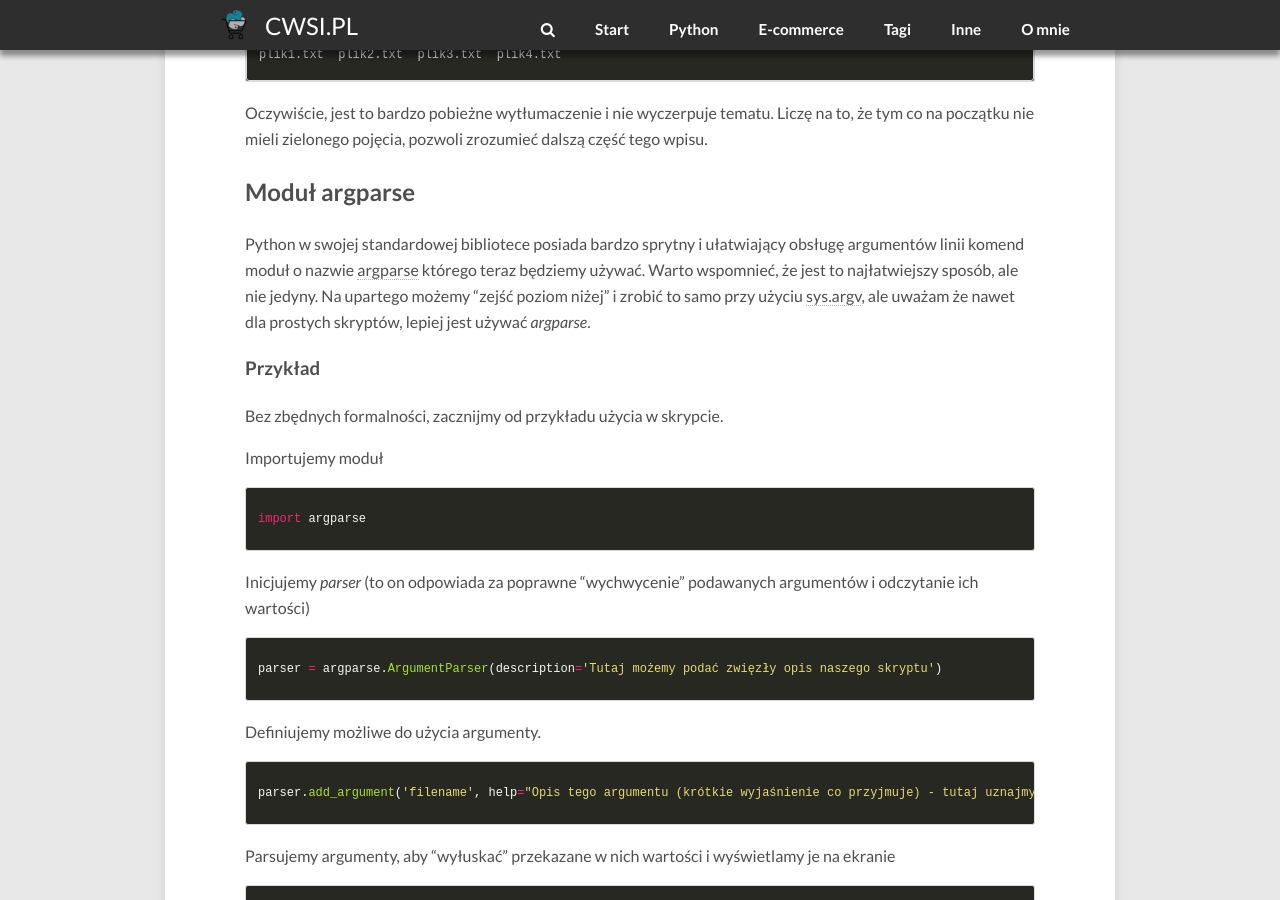
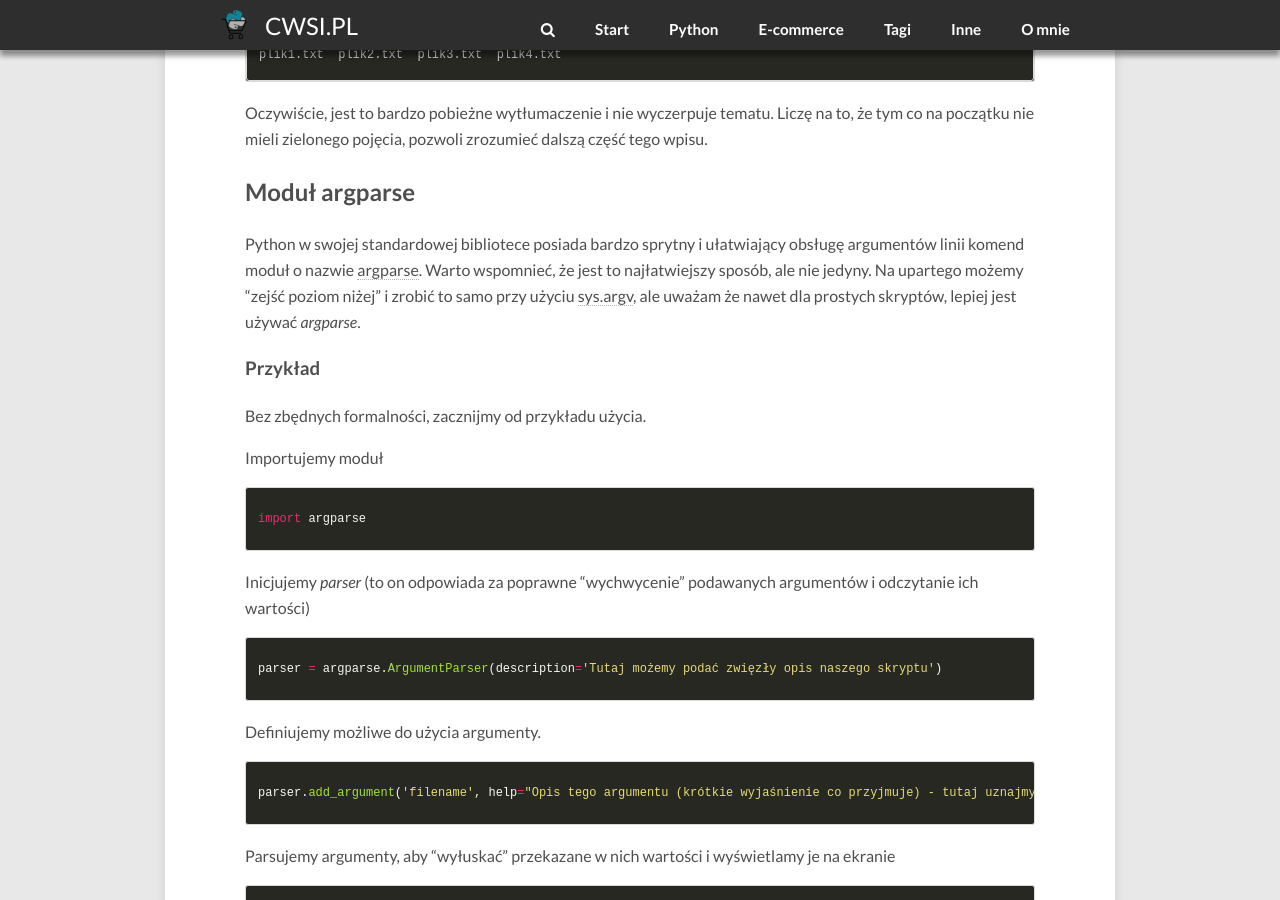
Before and after one commit to chawel/blog-test, a Jekyll site: the page built from _posts/python/tutorial/2018-02-19-python-argparser-przekazywanie-parametrow-argumentow-uruchomieniowych-do-skryptu.md, in a window 1280 px wide and 900 px high, scrolled down 1736 px. Built offline with Jekyll 4.4.1, drawn with Linux system fonts in a browser that asks for light colours; nearby versions of some CDN libraries; comment, search, counter and statistics services are not loaded; some of the changed text lies outside the part shown.

Commit message:
minor change: Modul argparse - przekazywanie parametrow

```diff
--- a/_posts/python/tutorial/2018-02-19-python-argparser-przekazywanie-parametrow-argumentow-uruchomieniowych-do-skryptu.md
+++ b/_posts/python/tutorial/2018-02-19-python-argparser-przekazywanie-parametrow-argumentow-uruchomieniowych-do-skryptu.md
@@ -63,11 +63,11 @@ Oczywiście, jest to bardzo pobieżne wytłumaczenie i nie wyczerpuje tematu. Li
 
 ## Moduł argparse
 
-Python w swojej standardowej bibliotece posiada bardzo sprytny i ułatwiający obsługę argumentów linii komend moduł o nazwie [argparse](https://docs.python.org/3.5/library/argparse.html) którego teraz będziemy używać. Warto wspomnieć, że jest to najłatwiejszy sposób, ale nie jedyny. Na upartego możemy "zejść poziom niżej" i zrobić to samo przy użyciu [sys.argv](https://docs.python.org/3/library/sys.html#sys.argv), ale uważam że nawet dla prostych skryptów, lepiej jest używać *argparse*.
+Python w swojej standardowej bibliotece posiada bardzo sprytny i ułatwiający obsługę argumentów linii komend moduł o nazwie [argparse](https://docs.python.org/3.5/library/argparse.html). Warto wspomnieć, że jest to najłatwiejszy sposób, ale nie jedyny. Na upartego możemy "zejść poziom niżej" i zrobić to samo przy użyciu [sys.argv](https://docs.python.org/3/library/sys.html#sys.argv), ale uważam że nawet dla prostych skryptów, lepiej jest używać *argparse*.
 
 ### Przykład
 
-Bez zbędnych formalności, zacznijmy od przykładu użycia w skrypcie.
+Bez zbędnych formalności, zacznijmy od przykładu użycia.
 
 Importujemy moduł
 {% highlight python %}
```
Also changed, not shown: other parts of _posts/python/tutorial/2018-02-19-python-argparser-przekazywanie-parametrow-argumentow-uruchomieniowych-do-skryptu.md (+1 -1 lines).
